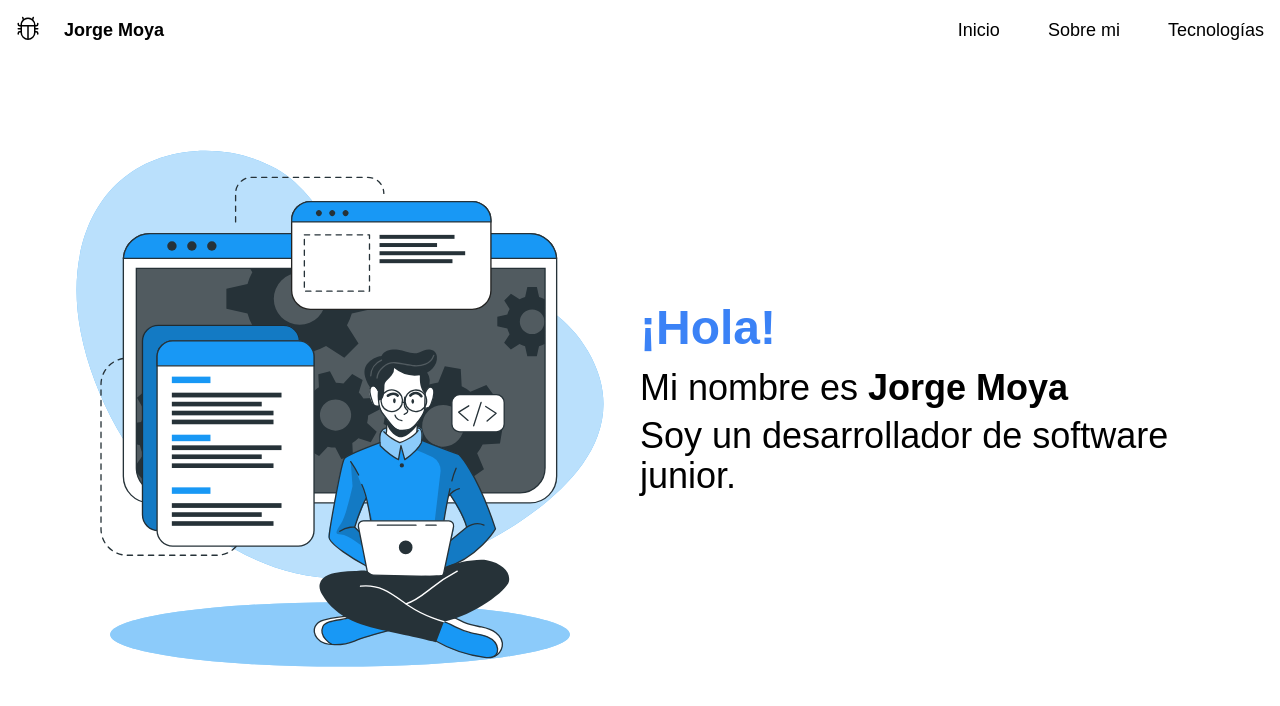
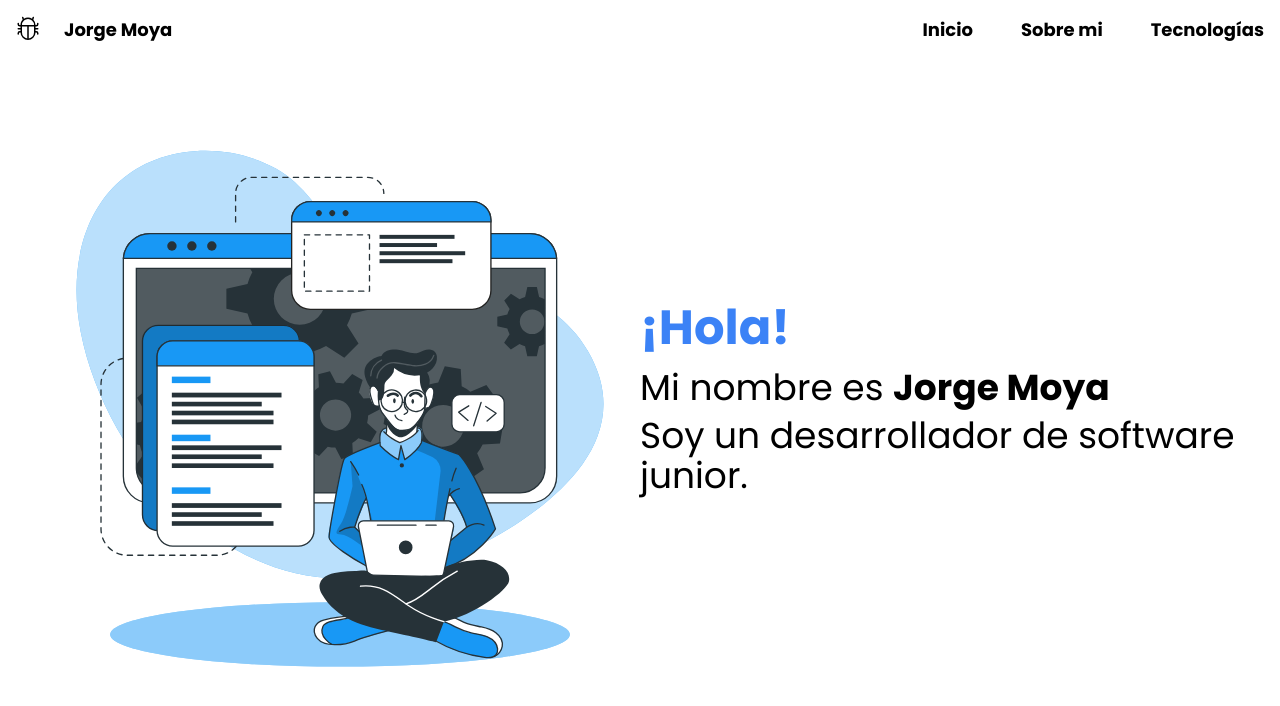
Before and after one commit to jrge-dev/inicio, a React (Vite) app: page / in a window 1280 px wide. Shown: the top 706 px of the page. Built offline with nearby package versions, Linux system fonts and the light colour scheme.

Commit message:
Add the Poppins font for de the Normal and bold font

```diff
--- a/src/components/Header.jsx
+++ b/src/components/Header.jsx
@@ -3,7 +3,7 @@ import icon from "../assets/bug.svg";
 function Header() {
   return (
     <>
-      <header className="flex justify-between text-lg p-4">
+      <header className="flex justify-between font-bold text-lg p-4">
         <div className="flex space-x-6 h-6 font-bold">
           <img src={icon} alt="" /> <h3>Jorge Moya</h3>
         </div>
--- a/src/index.css
+++ b/src/index.css
@@ -3,8 +3,17 @@
 @tailwind utilities;
 
 @font-face {
-  font-family: "Poppins", sans-serif;
-  src: url("./assets/font/Poppins.zip");
+  font-family: "Poppins";
+  src: url("./assets/font/Poppins-Regular.ttf");
+  font-weight: normal;
+  font-style: normal;
+}
+
+@font-face {
+  font-family: "Poppins";
+  src: url("./assets/font/Poppins-Bold.ttf");
+  font-weight: bold;
+  font-style: normal;
 }
 
 body{
```
Also changed, not shown: src/assets/font/Poppins-Bold.ttf (added).
